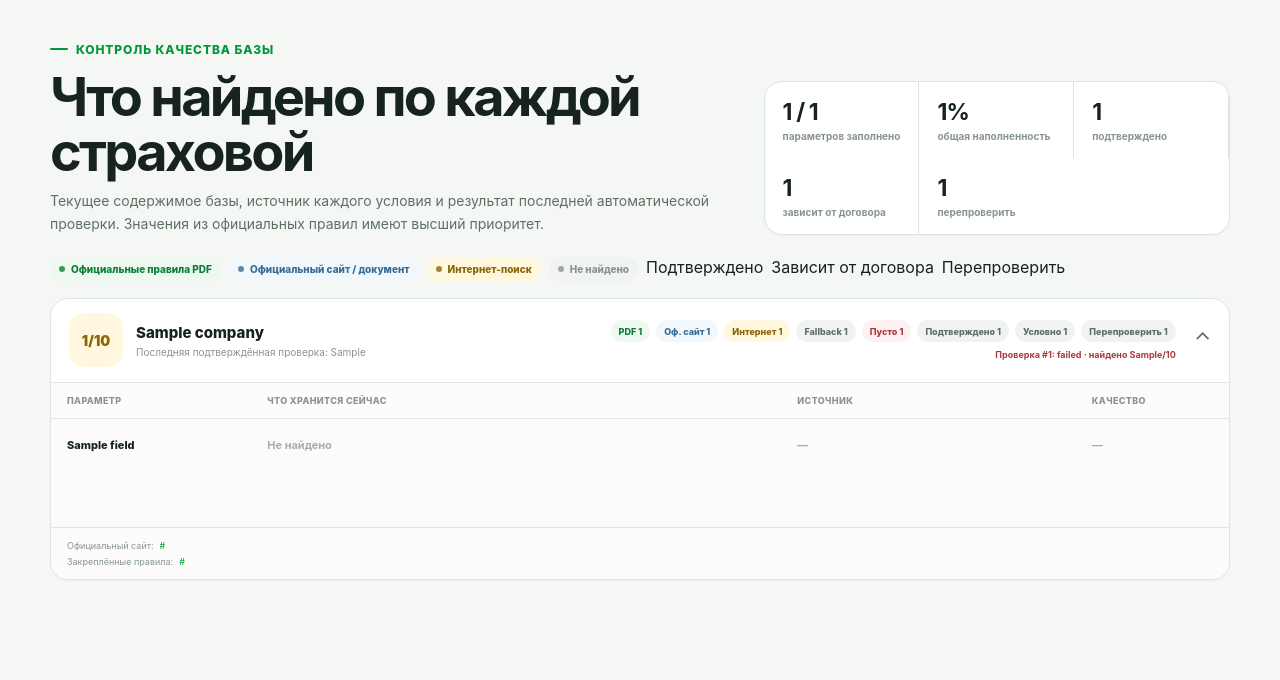
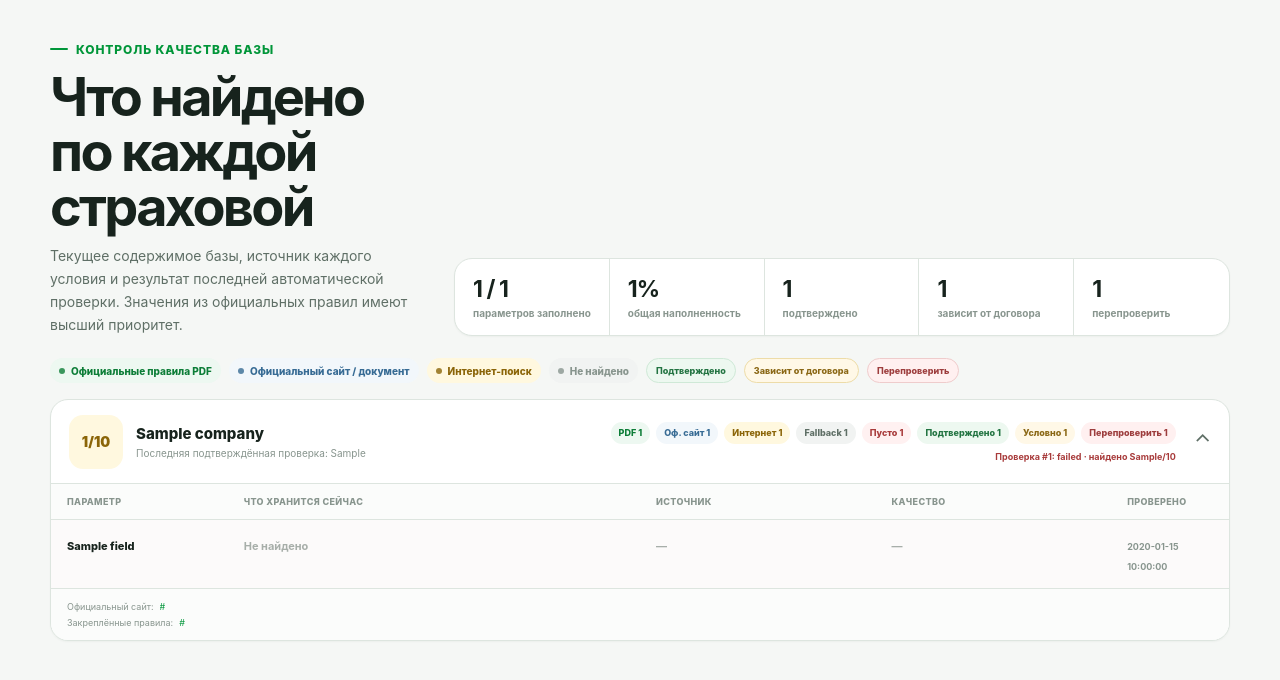
Before and after one commit to vilvetti-cloud/insurance-comparator, a Flask app: template templates/data_report.html in a window 1280 px wide. Shown: the part 72-752 px from the top of the page. Run offline with Flask 3, Linux system fonts and the light colour scheme; the template is opened without the code that fills it: most values are stand-ins (such as "Sample title", 1, 10 or a date in 2020).

Commit message:
Style quality audit statuses

```diff
--- a/static/app.css
+++ b/static/app.css
@@ -1429,7 +1429,7 @@ select:focus {
 
 .report-summary {
   display: grid;
-  grid-template-columns: repeat(3, minmax(120px, 1fr));
+  grid-template-columns: repeat(5, minmax(110px, 1fr));
   border: 1px solid var(--border);
   border-radius: var(--radius-lg);
   background: var(--surface);
@@ -1641,10 +1641,11 @@ select:focus {
   text-transform: uppercase;
 }
 
-.report-table th:nth-child(1) { width: 17%; }
-.report-table th:nth-child(2) { width: 45%; }
-.report-table th:nth-child(3) { width: 25%; }
-.report-table th:nth-child(4) { width: 13%; }
+.report-table th:nth-child(1) { width: 15%; }
+.report-table th:nth-child(2) { width: 35%; }
+.report-table th:nth-child(3) { width: 20%; }
+.report-table th:nth-child(4) { width: 20%; }
+.report-table th:nth-child(5) { width: 10%; }
 
 .report-table td {
   padding: 14px 16px;
@@ -1807,3 +1808,74 @@ select:focus {
     flex-basis: 48px;
   }
 }
+
+
+.quality-badge {
+  display: inline-flex;
+  align-items: center;
+  min-height: 23px;
+  padding: 0 9px;
+  border-radius: 999px;
+  font-size: 9px;
+  font-weight: 850;
+  white-space: nowrap;
+}
+
+.quality-badge--confirmed {
+  background: #edf8f0;
+  color: #237442;
+  border: 1px solid #cfe9d7;
+}
+
+.quality-badge--conditional {
+  background: #fff8e7;
+  color: #8b6816;
+  border: 1px solid #eddca8;
+}
+
+.quality-badge--review {
+  background: #fff0f0;
+  color: #9d3d3d;
+  border: 1px solid #efcccc;
+}
+
+.quality-badge--missing {
+  background: #f3f5f3;
+  color: #777f79;
+  border: 1px solid #e2e6e3;
+}
+
+.quality-cell {
+  display: grid;
+  gap: 7px;
+  align-items: start;
+}
+
+.quality-reason {
+  color: var(--text-tertiary);
+  font-size: 9px;
+  line-height: 1.45;
+}
+
+.source-mix__item--quality-ok {
+  background: #edf8f0;
+  color: #237442;
+}
+
+.source-mix__item--quality-conditional {
+  background: #fff8e7;
+  color: #8b6816;
+}
+
+.source-mix__item--quality-review {
+  background: #fff0f0;
+  color: #9d3d3d;
+}
+
+.report-row--review td {
+  background: #fffafa;
+}
+
+.report-row--conditional td {
+  background: #fffdf7;
+}
```
